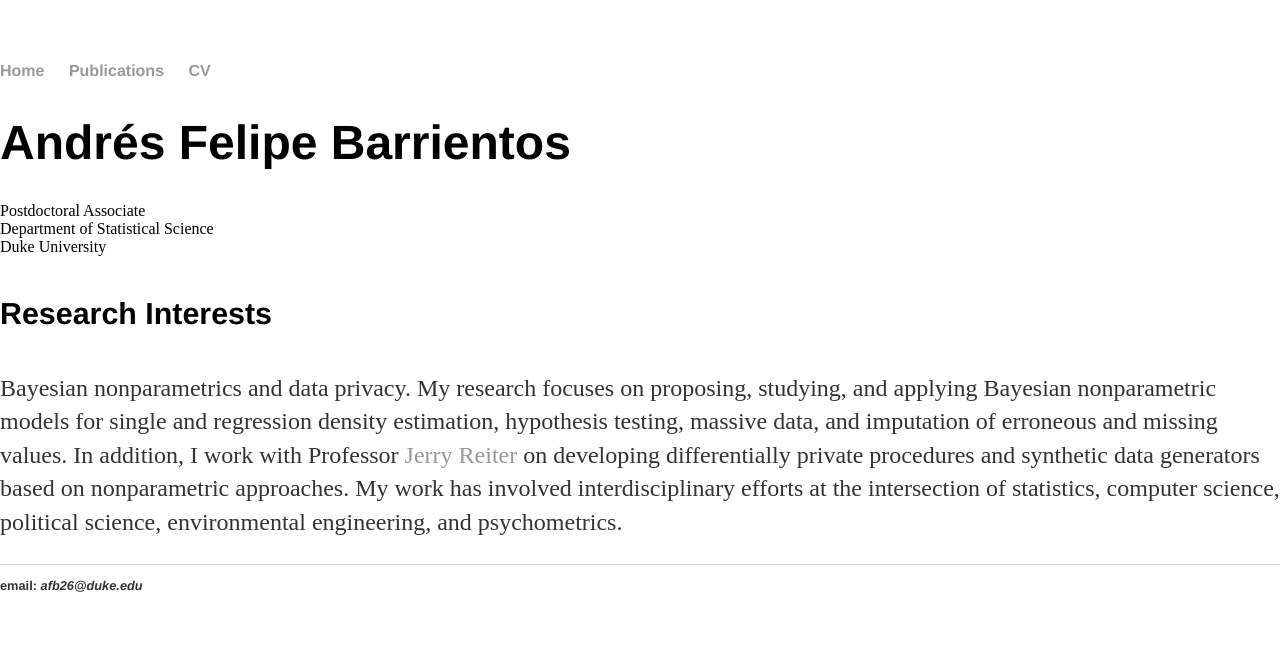
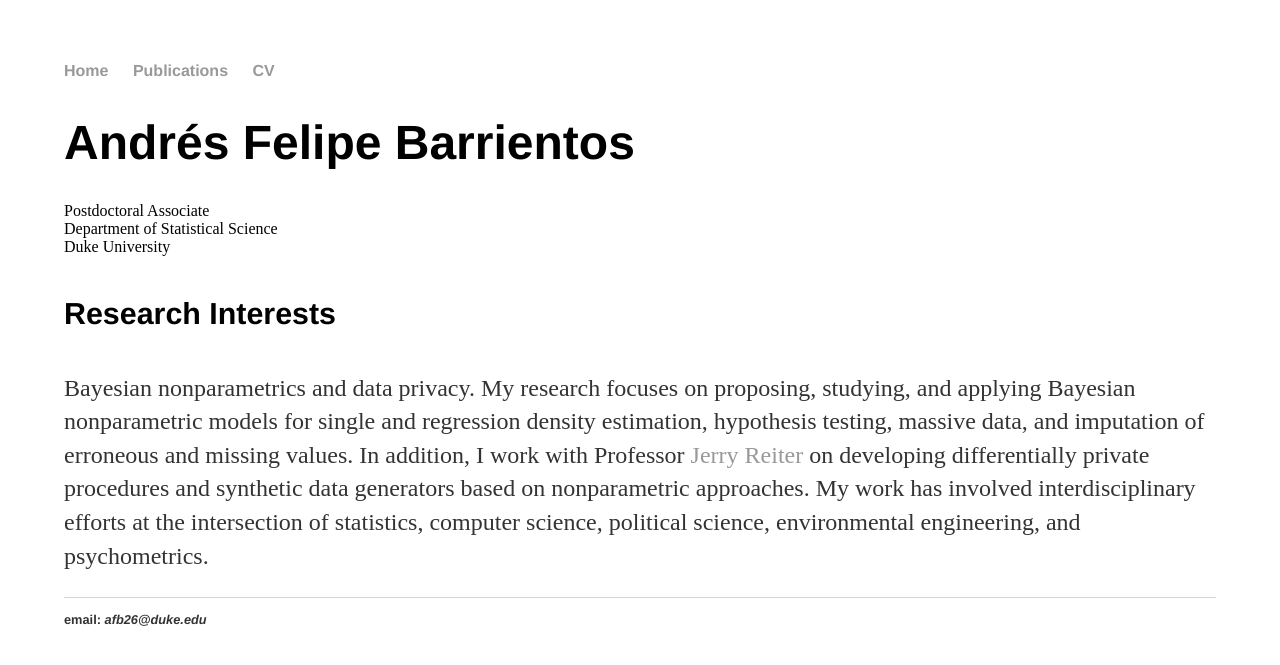
Before and after one commit to anfebar/anfebar.github.io, a Jekyll site: the page built from index.html, in a window 1280 px wide. Shown: the top 665 px of the page. Built offline with Jekyll 4.4.1, drawn with Linux system fonts in a browser that asks for light colours.

Commit message:
Update main.css

```diff
--- a/css/main.css
+++ b/css/main.css
@@ -1,4 +1,17 @@
-body { margin: 60px auto; width: 100%; }
+body { margin: 60px auto; width: 90%; }
+
+.column {
+    float: left;
+    width:  47%;
+    padding: 0px;
+}
+
+/* Clearfix (clear floats) */
+.row::after {
+    content: "";
+    clear: both;
+    display: table;
+}
 
 a { text-decoration: none; color: #999; }
 a:hover { text-decoration: underline; }
```
